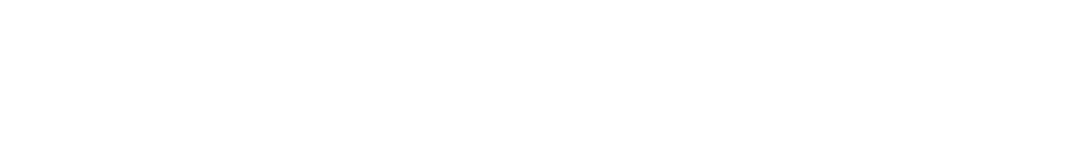
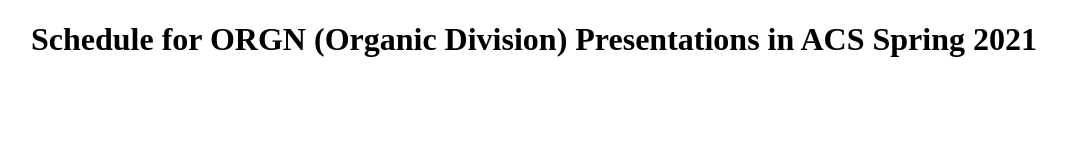
Before and after one commit to khoivan88/acs-spring-2021-orgn-schedule, an Eleventy site: page src/index.html in a window 1280 px wide. Shown: the whole page, without its empty margins (106-1173 px from the left). Built offline with nearby package versions, Linux system fonts and the light colour scheme; Eleventy itself is replaced by a stand-in of ours; files that its build step writes are made by us from their sources.

Commit message:
feat: add title

```diff
--- a/src/index.html
+++ b/src/index.html
@@ -24,6 +24,8 @@
     </style>
 </head>
 <body>
+    <h1 style="text-align: center;">Schedule for ORGN (Organic Division) Presentations in ACS Spring 2021</h1>
+
     {% for session in acs-s21-orgn %}
         <div class="session">
             <h2>Session: {{ session.title }}</h2>
```
Also changed, not shown: 2 other files. Lines whose indentation alone changed are shown as unchanged.
